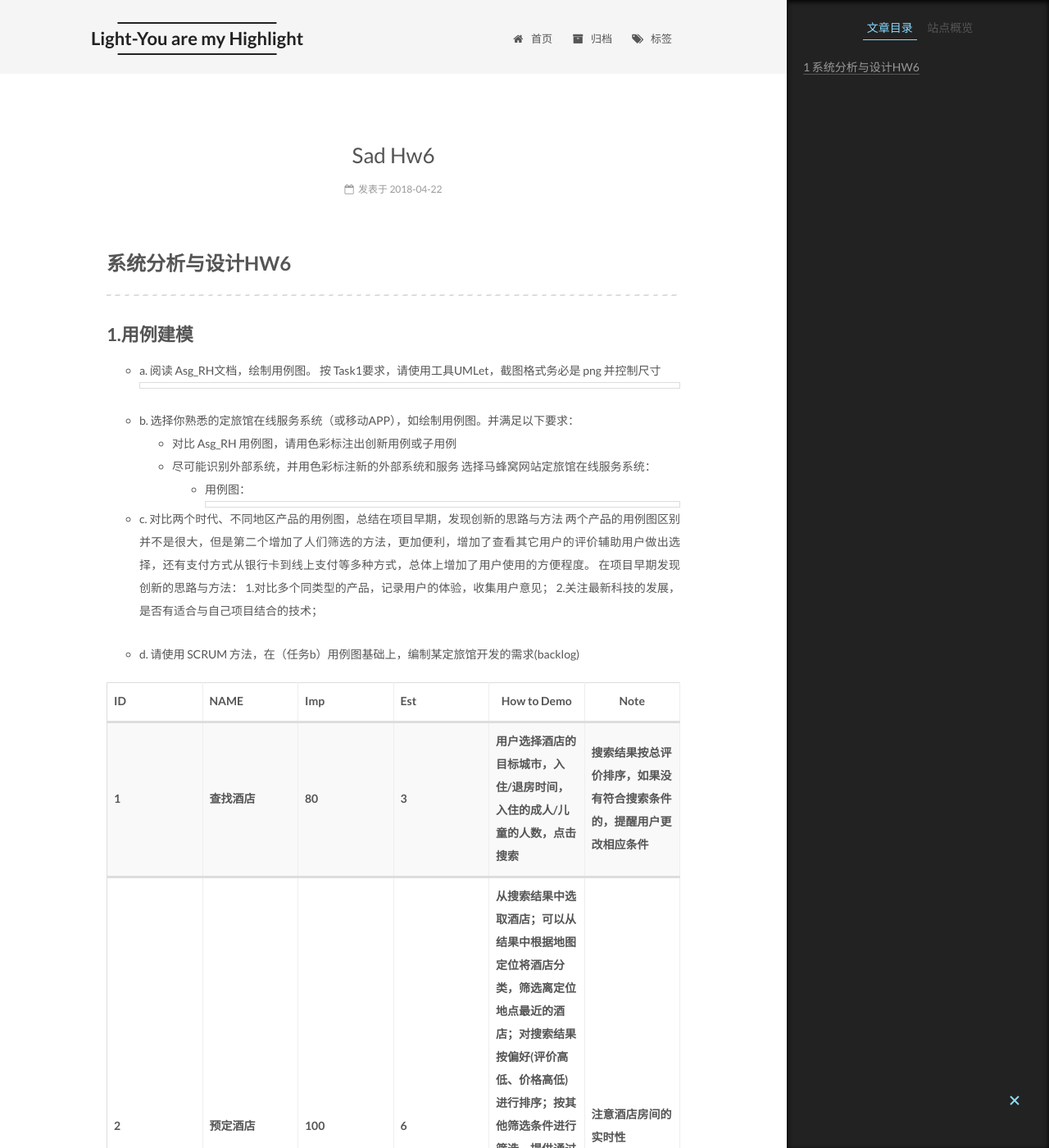
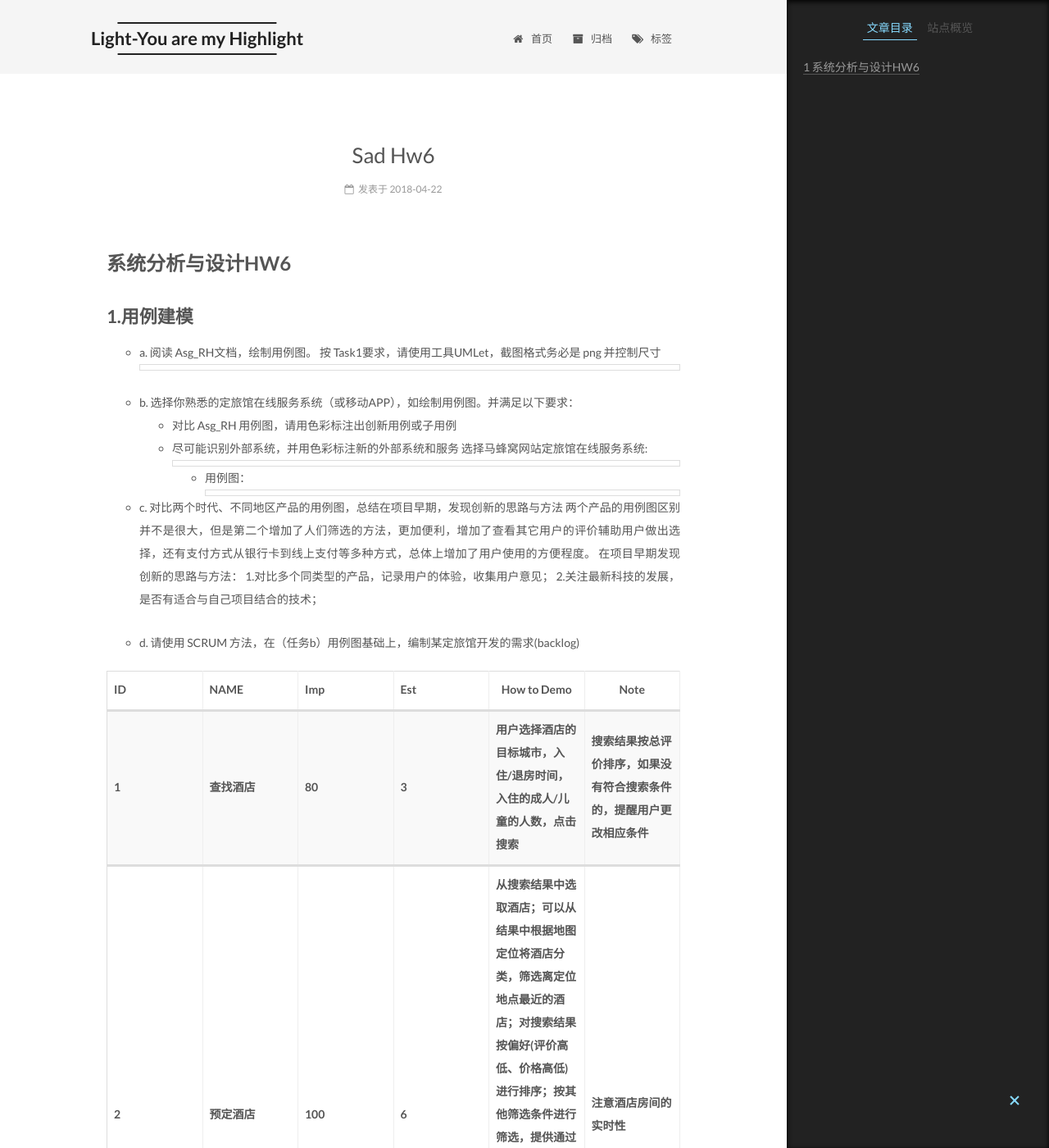
Before and after one commit to joyceyj/joyceyj.github.io, a Jekyll site: the page built from _posts/2018-04-22-SAD-HW6.md, in a window 1280 px wide and 1400 px high. Shown: the whole window at 82% size. Built offline with Jekyll 4.4.1, drawn with Linux system fonts in a browser that asks for light colours.

Commit message:
Update 2018-04-22-SAD-HW6.md

```diff
--- a/_posts/2018-04-22-SAD-HW6.md
+++ b/_posts/2018-04-22-SAD-HW6.md
@@ -1,18 +1,17 @@
 # 系统分析与设计HW6
 
 
----
-
 ## 1.用例建模
 * a. 阅读 Asg_RH文档，绘制用例图。 按 Task1要求，请使用工具UMLet，截图格式务必是 png 并控制尺寸
-![]()
+![](image/HW6_task1.png)
 
 * b. 选择你熟悉的定旅馆在线服务系统（或移动APP），如绘制用例图。并满足以下要求：
     - 对比 Asg_RH 用例图，请用色彩标注出创新用例或子用例
     - 尽可能识别外部系统，并用色彩标注新的外部系统和服务
-    选择马蜂窝网站定旅馆在线服务系统：
+    选择马蜂窝网站定旅馆在线服务系统:
+    ![](image/HW6_task2_1.png)
         * 用例图：
-    ![]()
+    ![](imgae/HW6_task2_2.png)
 
 
 * c. 对比两个时代、不同地区产品的用例图，总结在项目早期，发现创新的思路与方法
```
